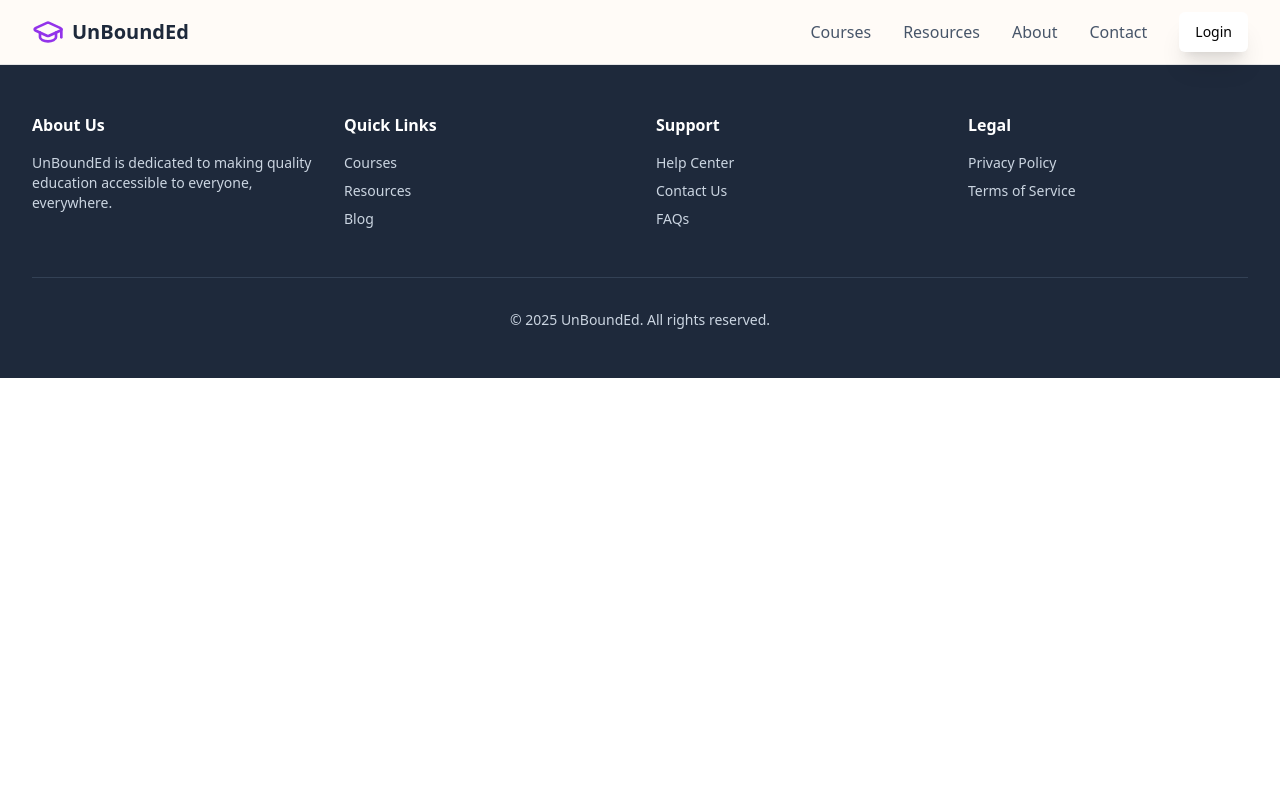
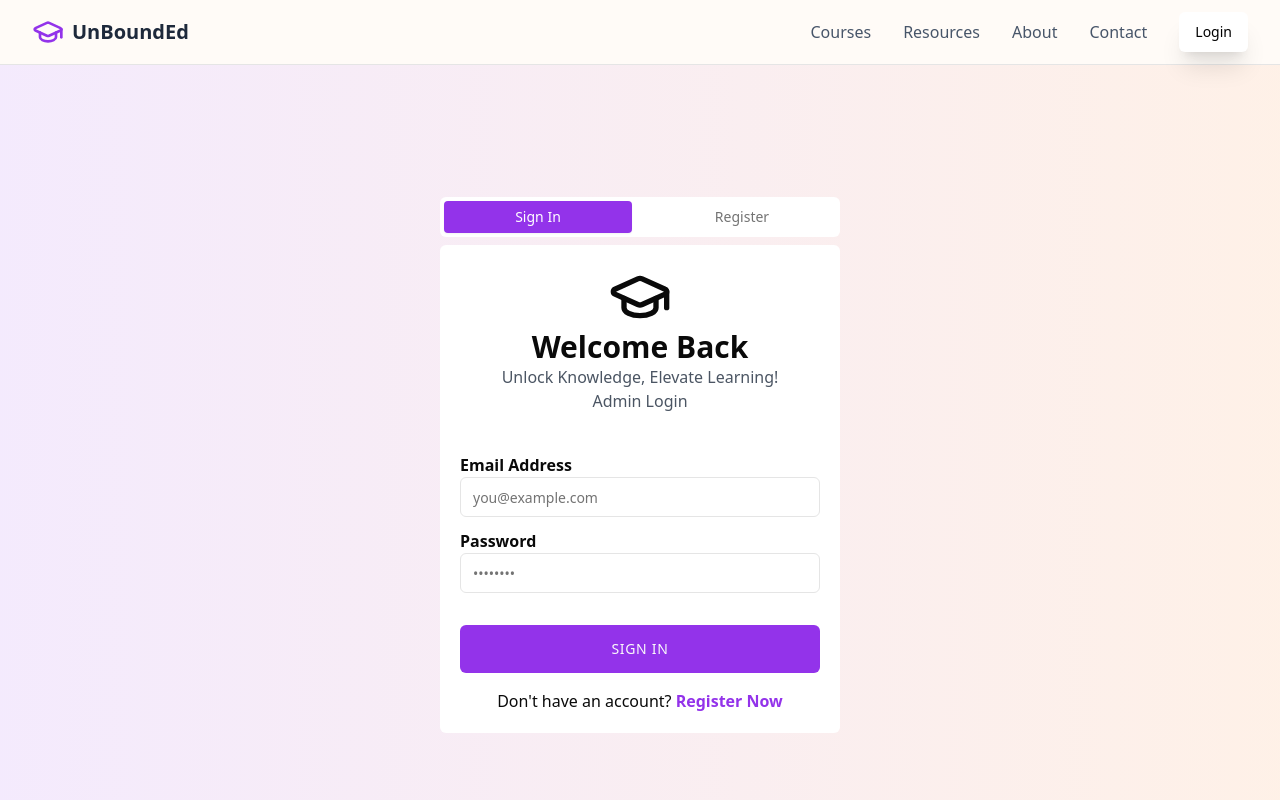
Before and after one commit to hackice20/UnBoundEd, a React (Vite) app in the folder frontend/: page /admin/auth in a window 1280 px wide. Shown: the top 800 px of the page. Built offline with nearby package versions, Linux system fonts and the light colour scheme.

Commit message:
Add Admin Authentication components and routes

```diff
--- a/frontend/src/App.jsx
+++ b/frontend/src/App.jsx
@@ -12,6 +12,7 @@ import CoursePage from "./Pages/Course";
 import AdminDashboard from "./Pages/Admin/Dashboard";
 import CreateCourse from "./Pages/Admin/CreateCourse";
 import CourseLearningPage from "./Pages/Course/learn";
+import AdminAuth from "./Pages/Admin/Auth";
 
 const App = () => {
   return (
@@ -28,6 +29,7 @@ const App = () => {
             <Route path="/exploreCourses" element={<ExploreCourses />} />
             <Route path="/course/:id" element={<CoursePage />} />
             <Route path="/learn" element={<CourseLearningPage/>} />
+            <Route path="/admin/auth" element={<AdminAuth />} />
             <Route path="/admin/dashboard" element={<AdminDashboard />} />
             <Route path="/admin/createCourse" element={<CreateCourse />} />
           </Routes>
--- /dev/null
+++ b/frontend/src/Pages/Admin/Auth.jsx
@@ -0,0 +1,42 @@
+import React, { useState } from "react";
+import { Tabs, TabsContent, TabsList, TabsTrigger } from "@/components/ui/tabs";
+import Login from "@/components/Admin/auth/login";
+import Register from "@/components/Admin/auth/register";
+
+const Auth = () => {
+  const [tab, setTab] = useState("login");
+
+  return (
+    <div className="h-[100vh] inset-0 bg-gradient-to-r from-purple-600/10 to-orange-500/10 flex justify-center items-center">
+      <Tabs
+        defaultValue="login"
+        value={tab}
+        onValueChange={setTab}
+        className="w-[400px]"
+      >
+        <TabsList className="flex justify-center space-x-4 bg-white">
+          <TabsTrigger
+            className="data-[state=active]:bg-purple-600 data-[state=active]:text-white w-full"
+            value="login"
+          >
+            Sign In
+          </TabsTrigger>
+          <TabsTrigger
+            className="data-[state=active]:bg-purple-600 data-[state=active]:text-white w-full"
+            value="register"
+          >
+            Register
+          </TabsTrigger>
+        </TabsList>
+        <TabsContent value="login" className="bg-white p-5 rounded-md">
+          <Login setTab={setTab}/>
+        </TabsContent>
+        <TabsContent value="register" className="bg-white p-5 rounded-md">
+          <Register setTab={setTab}/>
+        </TabsContent>
+      </Tabs>
+    </div>
+  );
+};
+
+export default Auth;
--- a/frontend/src/Pages/Course/learn.jsx
+++ b/frontend/src/Pages/Course/learn.jsx
@@ -247,7 +247,8 @@ export default function CourseLearningPage() {
         <div className="flex w-full items-center justify-center">
           <div className="aspect-video w-[60vw] bg-black">
             <iframe
-              src={`https://www.youtube.com/embed/${currentVideoId}?autoplay=0&rel=0`}
+              // src={`https://www.youtube.com/embed/${currentVideoId}?autoplay=0&rel=0`}
+              src={`https://res.cloudinary.com/drn8ou2tw/video/upload/v1740106226/From_S1E8_2022_kingz_moviex_gqb6cs.mp4`}
               title="Course Video"
               className="object-cover w-[60vw] h-full"
               allow="accelerometer; autoplay; clipboard-write; encrypted-media; gyroscope; picture-in-picture"
--- /dev/null
+++ b/frontend/src/components/Admin/Auth/login.jsx
@@ -0,0 +1,112 @@
+import { GraduationCap } from "lucide-react";
+import React, { useState } from "react";
+import { Input } from "@/components/ui/input";
+import { Button } from "@/components/ui/button";
+import { useNavigate } from "react-router-dom";
+
+const Login = ({ setTab }) => {
+  const [user, setUser] = useState({
+    email: "",
+    password: "",
+  });
+
+  const navigate = useNavigate();
+
+  const handleChange = (e) => {
+    setUser({
+      ...user,
+      [e.target.name]: e.target.value,
+    });
+  };
+
+  const handleSubmit = async (e) => {
+    e.preventDefault();
+    try {
+      const response = await fetch(`http://localhost:3000/api/admin/login`, {
+        method: "POST",
+        headers: {
+          "Content-Type": "application/json",
+        },
+        body: JSON.stringify(user),
+      });
+
+      if (response.ok) {
+        const data = await response.json();
+        sessionStorage.setItem("token", data.token);
+        setUser({
+          email: "",
+          password: "",
+        })
+        navigate("/admin/dashboard");
+      }
+    } catch (error) {
+      console.error("Error:", error);
+    }
+  };
+  return (
+    <div className="flex flex-col gap-5">
+      <div className="flex flex-col items-center justify-center">
+        <GraduationCap className="w-16 h-16" />
+        <h1 className="text-3xl font-bold">Welcome Back</h1>
+        <p className="text-center text-gray-600">
+          Unlock Knowledge, Elevate Learning! <br /> Admin Login
+        </p>
+      </div>
+
+      <div className="flex flex-col gap-3">
+        <form className="flex flex-col gap-3 mt-5" onSubmit={handleSubmit}>
+          <div className="flex flex-col">
+            <label className="font-semibold text-[16px] text-left">
+              Email Address
+            </label>
+            <Input
+              type="email"
+              className="w-full"
+              placeholder="you@example.com"
+              name="email"
+              onChange={handleChange}
+              value={user.email}
+            />
+          </div>
+          <div className="flex flex-col">
+            <label className="font-semibold text-[16px] text-left">
+              Password
+            </label>
+            <Input
+              type="password"
+              className="w-full"
+              placeholder="••••••••"
+              name="password"
+              onChange={handleChange}
+              value={user.password}
+            />
+          </div>
+
+          <div className="w-full mt-5">
+            <Button
+              className="w-full text-sm tracking-wider uppercase px-12 py-6 bg-primary hover:bg-purple-700 bg-purple-600"
+              type="submit"
+            >
+              Sign In
+            </Button>
+          </div>
+        </form>
+        <div className="mt-1">
+          <p className="text-center">
+            Don't have an account?{" "}
+            <span
+              className="text-purple-600 font-semibold cursor-pointer"
+              onClick={() => {
+                setTab("register");
+              }}
+            >
+              Register Now
+            </span>
+          </p>
+        </div>
+      </div>
+    </div>
+  );
+};
+
+export default Login;
--- /dev/null
+++ b/frontend/src/components/Admin/Auth/register.jsx
@@ -0,0 +1,111 @@
+import { GraduationCap } from "lucide-react";
+import React, { useState } from "react";
+import { Input } from "@/components/ui/input";
+import { Button } from "@/components/ui/button";
+
+const Register = ({ setTab }) => {
+  const [user, setUser] = useState({
+    email: "",
+    password: "",
+  });
+
+
+  const handleChange = (e) => {
+    setUser({
+      ...user,
+      [e.target.name]: e.target.value,
+    });
+  };
+
+  const handleSubmit = async (e) => {
+    e.preventDefault();
+    try {
+      const response = await fetch(`http://localhost:3000/api/admin/register`, {
+        method: "POST",
+        headers: {
+          "Content-Type": "application/json",
+        },
+        body: JSON.stringify({
+          email: user.email,
+          password: user.password
+        }),
+      });
+
+      if (!response.ok) throw new Error("Failed to register");
+
+      const data = await response.json();
+      console.log(data);
+      setTab("login")
+    } catch (error) {
+      console.error("Error:", error);
+    }
+  };
+
+
+  return (
+    <div className="flex flex-col gap-5">
+      <div className="flex flex-col items-center justify-center">
+        <GraduationCap className="w-16 h-16" />
+        <h1 className="text-3xl font-bold">Welcome Back</h1>
+        <p className="text-center text-gray-600">
+          Join Now – Empower Your Learning Journey! <br /> Admin Register
+        </p>
+      </div>
+
+      <div className="flex flex-col gap-3">
+        <form className="flex flex-col gap-3 mt-5" onSubmit={handleSubmit}>
+          <div className="flex flex-col">
+            <label className="font-semibold text-[16px] text-left">
+              Email Address
+            </label>
+            <Input
+              type="email"
+              className="w-full"
+              placeholder="you@example.com"
+              name="email"
+              value={user.email}
+              onChange={handleChange}
+            />
+          </div>
+          <div className="flex flex-col">
+            <label className="font-semibold text-[16px] text-left">
+              Password
+            </label>
+            <Input
+              type="password"
+              className="w-full"
+              placeholder="••••••••"
+              name="password"
+              value={user.password}
+              onChange={handleChange}
+            />
+          </div>
+
+          <div className="w-full mt-5">
+            <Button
+              className="w-full text-sm tracking-wider uppercase px-12 py-6 bg-primary hover:bg-purple-700 bg-purple-600"
+              type="submit"
+            >
+              Sign Up
+            </Button>
+          </div>
+        </form>
+        <div className="mt-1">
+          <p className="text-center">
+            Already have an account?{" "}
+            <span
+              className="text-purple-600 font-semibold cursor-pointer"
+              onClick={() => {
+                setTab("login");
+              }}
+            >
+              Login Now
+            </span>
+          </p>
+        </div>
+      </div>
+    </div>
+  );
+};
+
+export default Register;
--- a/frontend/src/components/Common/Footer.jsx
+++ b/frontend/src/components/Common/Footer.jsx
@@ -47,8 +47,8 @@ const Footer = () => {
                 </Link>
               </li>
               <li>
-                <Link href="#" className="hover:text-white">
-                  FAQs
+                <Link href="/admin/auth" className="hover:text-white">
+                  Admin Login
                 </Link>
               </li>
             </ul>
```
